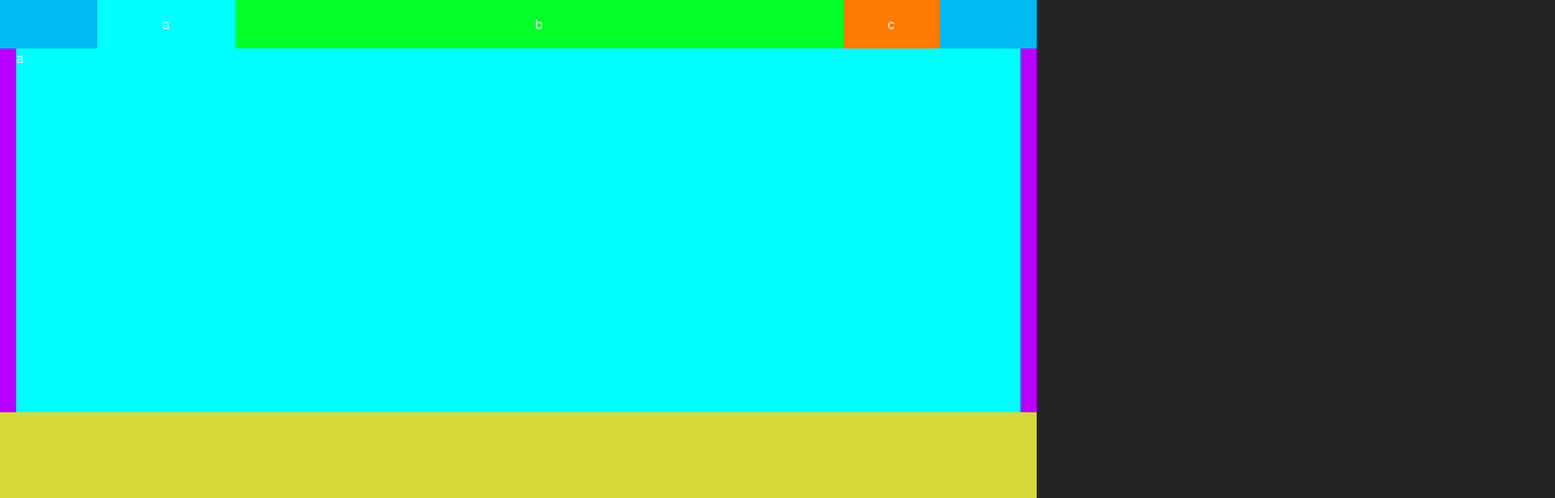
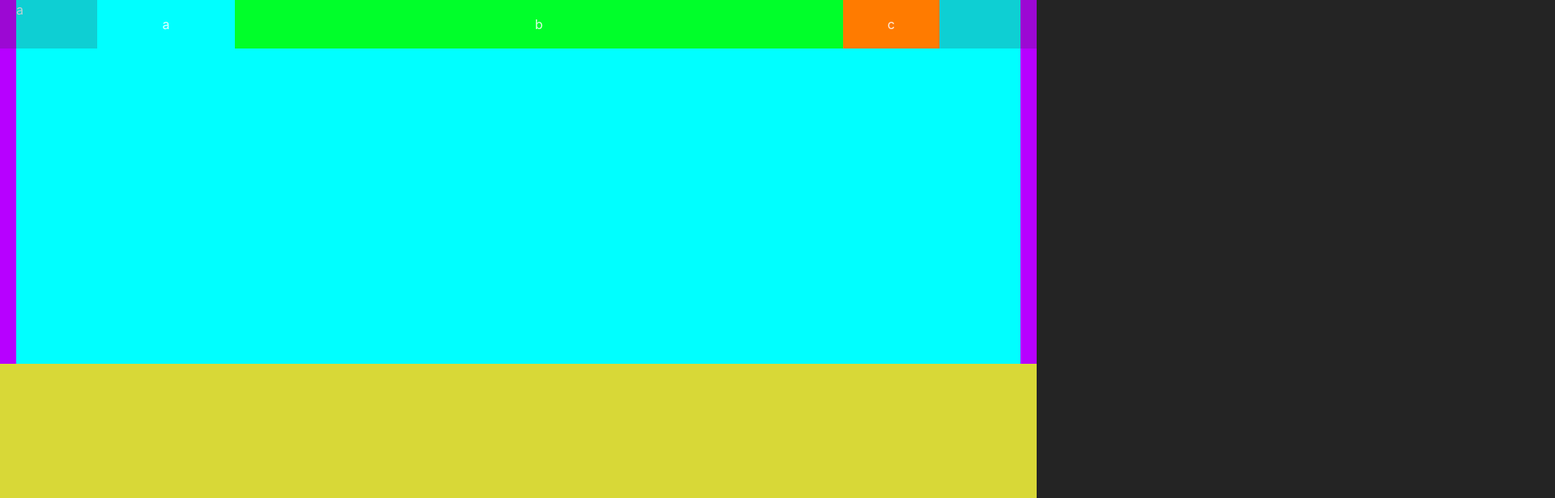
Before and after one commit to ChristopherLandas/myHomeSite, a React (Vite) app: page / in a window 1280 px wide. Shown: the top 616 px of the page at 81% size, 1920 px wide, since content can reach past the window. Built offline with nearby package versions, Linux system fonts and the light colour scheme.

Commit message:
change header from sticky to fixed

```diff
--- a/src/components/Headers.jsx
+++ b/src/components/Headers.jsx
@@ -1,11 +1,13 @@
 import { useEffect } from 'react'
 import styles from '../styles/header.module.css'
-import HeaderObserver from '../hooks/HeaderObserver'
+// import HeaderObserver from '../hooks/HeaderObserver'
 import clsx from 'clsx'
+import scrollEventTrigger from '../hooks/scrollEventTrigger'
+// import scrollEventTrigger from '../hooks/scrollEventTrigger'
 
 const Header = () => {
   useEffect(()=>{
-    HeaderObserver(styles.header, styles.sticky)
+    scrollEventTrigger(styles.header, styles.sticky, 120)
   },[])
 
   return (
--- /dev/null
+++ b/src/hooks/scrollEventTrigger.js
@@ -0,0 +1,17 @@
+const handleScroll = (target, callback, depth) => {
+  const header = document.querySelector(`.${target}`);
+
+  if (window.scrollY >= depth) {
+      header.classList.add(callback);
+  } else {
+      header.classList.remove(callback);
+  }
+};
+
+export default function(target, callback, depth){
+    window.addEventListener('scroll', () => handleScroll(target, callback, depth))
+
+  return () => {
+    window.removeEventListener('scroll', () => handleScroll(target, callback, depth))
+  }
+}
--- a/src/styles/header.module.css
+++ b/src/styles/header.module.css
@@ -1,14 +1,16 @@
 .header{
   height: 60px;
 
-  position: sticky;
-  top: -.1px; /*sets to highest negative number as possible*/
+  position: fixed;
+  top: 0px; /*sets to highest negative number as possible*/
+  left: 0px;
+  right: 0px;
 
   display: flex;
 
   padding-inline: 120px;
 
-  background-color: rgb(0, 186, 243);
+  background-color: rgba(66, 40, 54, 0.219);
 }
 
 .background{
```
Also changed, not shown: src/hooks/HeaderObserver copy.js (deleted, +0 -16 lines).
